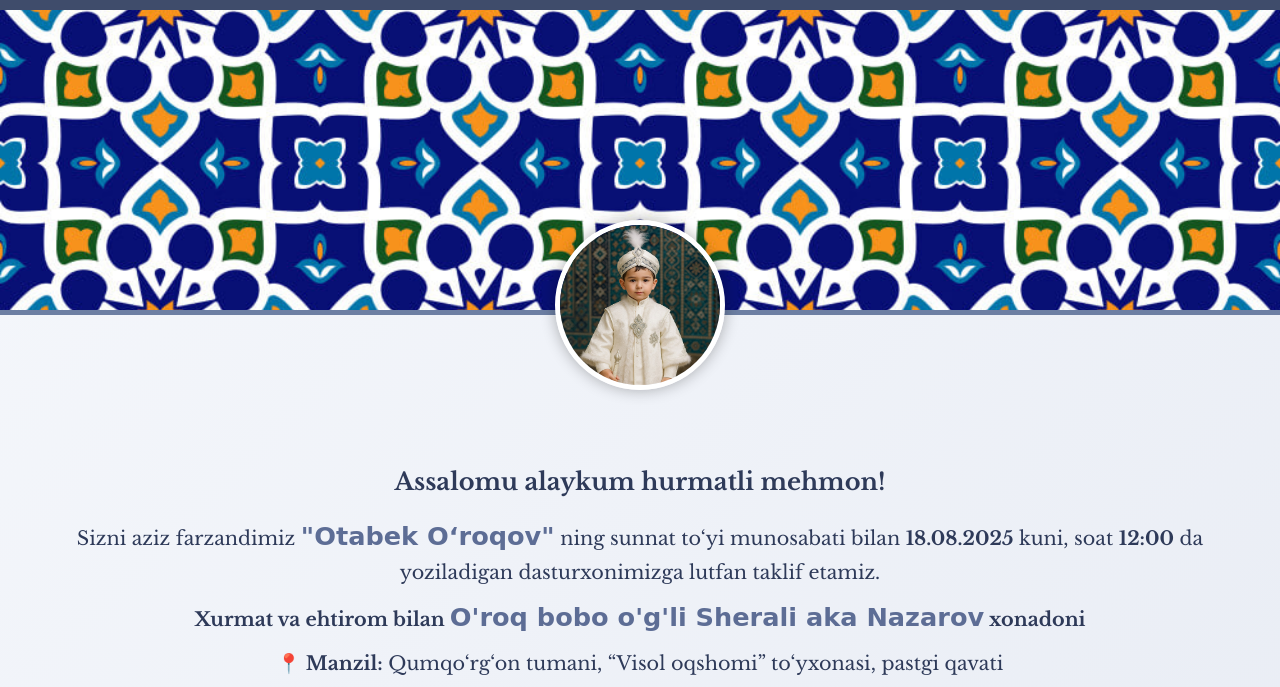
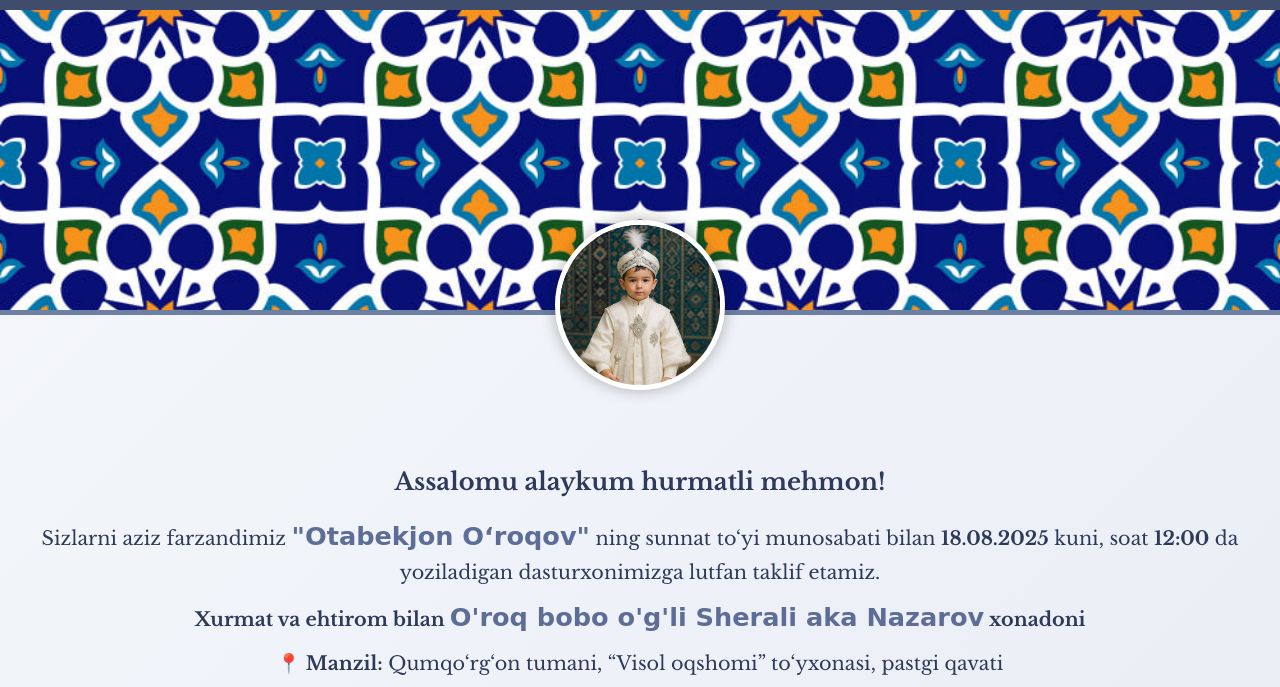
Before and after one commit to alisaidm/taklifnoma, a plain HTML site: page index.html in a window 1280 px wide. Shown: the part 113-800 px from the top of the page. Drawn offline with nearby package versions, Linux system fonts and the light colour scheme.

Commit message:
Update index.html

```diff
--- a/index.html
+++ b/index.html
@@ -120,7 +120,7 @@
     <div class="details">
       <h2>Assalomu alaykum hurmatli <span id="guest-name">mehmon</span>!</h2>
       <p>
-        Sizni aziz farzandimiz <span class="highlight-name">"Otabek O‘roqov"</span> ning sunnat to‘yi munosabati bilan
+        Sizlarni aziz farzandimiz <span class="highlight-name">"Otabekjon O‘roqov"</span> ning sunnat to‘yi munosabati bilan
         <strong>18.08.2025</strong> kuni, soat <strong>12:00</strong> da yoziladigan dasturxonimizga lutfan taklif
         etamiz.
       </p>
```
